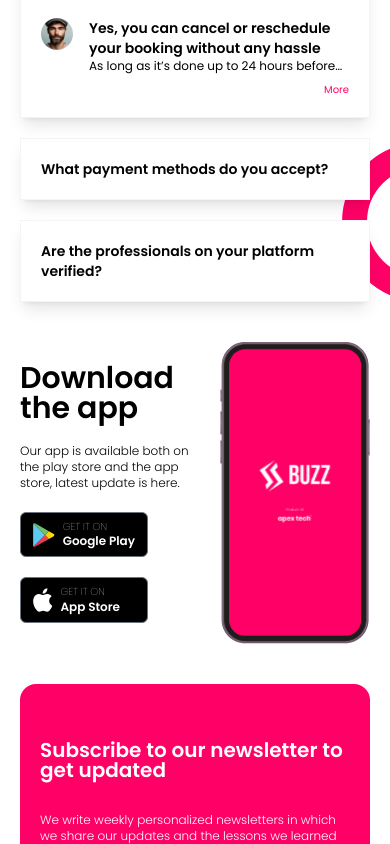
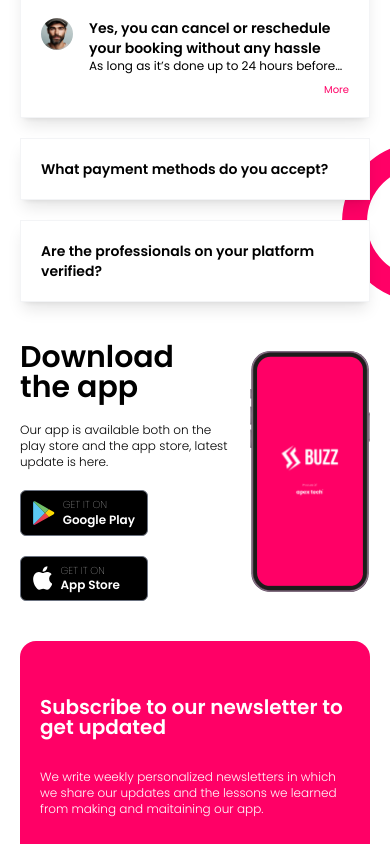
Before and after one commit to RiadMarmouze/BUZZ, a Next.js app: page / in a window 390 px wide. Shown: the part 2135-2979 px from the top of the page. Built offline with nearby package versions, Linux system fonts and the light colour scheme; no server answers.

Commit message:
removing the overflow scroll x from  the testimonials section and fixing the layout of the download app section

```diff
--- a/src/app/page.tsx
+++ b/src/app/page.tsx
@@ -249,7 +249,7 @@ export default function Home() {
         <span className="shape-decoration-round-left -z-10" />
       </div>
 
-      <section className="w-screen overflow-x-auto lg:w-[70vw] lg:overflow-clip">
+      <section className="w-screen lg:w-[70vw] lg:overflow-clip">
         <div className="flex w-fit flex-row gap-5 p-5 max-sm:animate-scrollRight lg:grid lg:grid-cols-2 lg:gap-20">
           {testimonials.map((testimonialData) => (
             <div
@@ -274,10 +274,10 @@ export default function Home() {
       </section>
 
       <section className="px-5 lg:px-[15%]">
-        <div className="flex w-full flex-row gap-5 lg:gap-40">
-          <div className="flex flex-grow flex-col justify-evenly">
+        <div className="flex w-full flex-row gap-3 lg:gap-40">
+          <div className="flex flex-col justify-evenly gap-5 lg:gap-0">
             <h2 className="text-section-title">
-              Download <br /> the app
+              Download  <br/> the app
             </h2>
             <p className="text-description">
               Our app is available both on the play store and the app store,
@@ -288,8 +288,8 @@ export default function Home() {
               <GetAppFrom />
             </div>
           </div>
-          <div className="flex flex-shrink flex-row justify-end">
-            <MockUp5 className="w-[150px] lg:w-[350px]" />
+          <div className="flex flex-shrink-0 flex-row justify-end">
+            <MockUp5 className="w-[120px] lg:w-[350px]" />
           </div>
         </div>
       </section>
```
